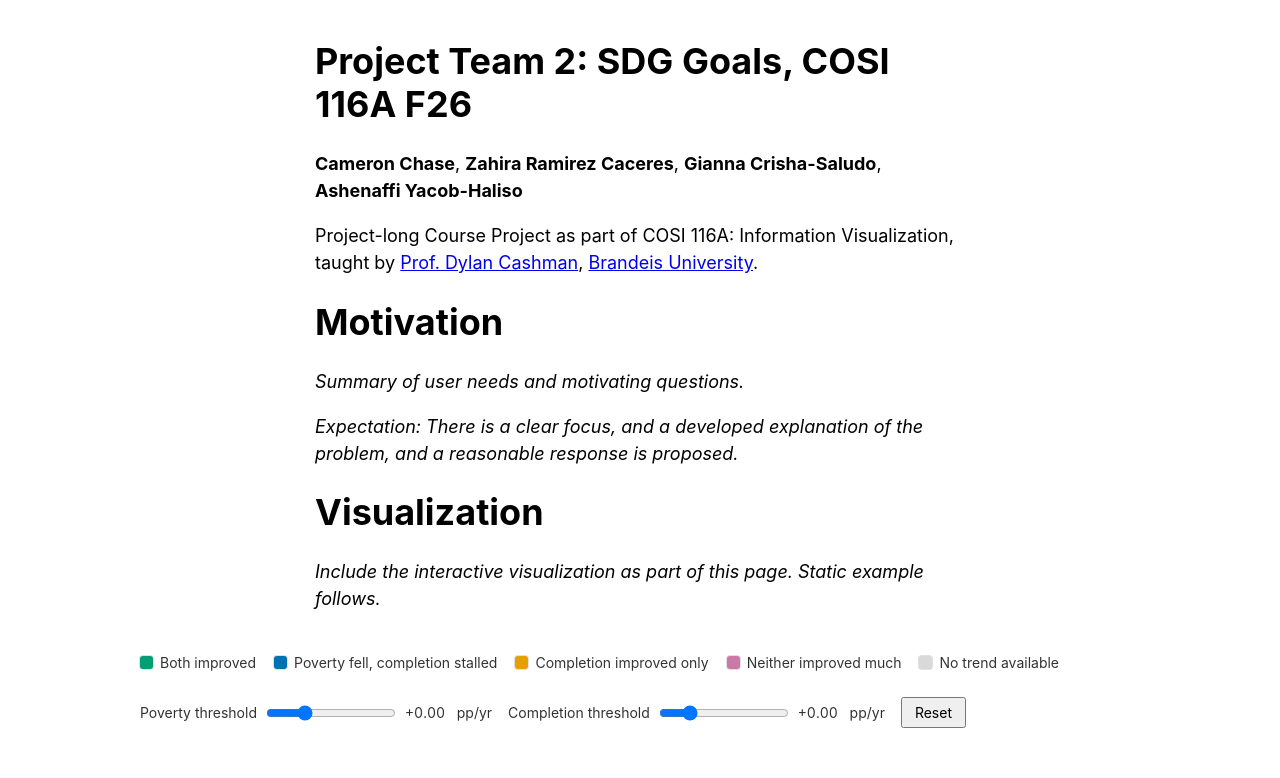
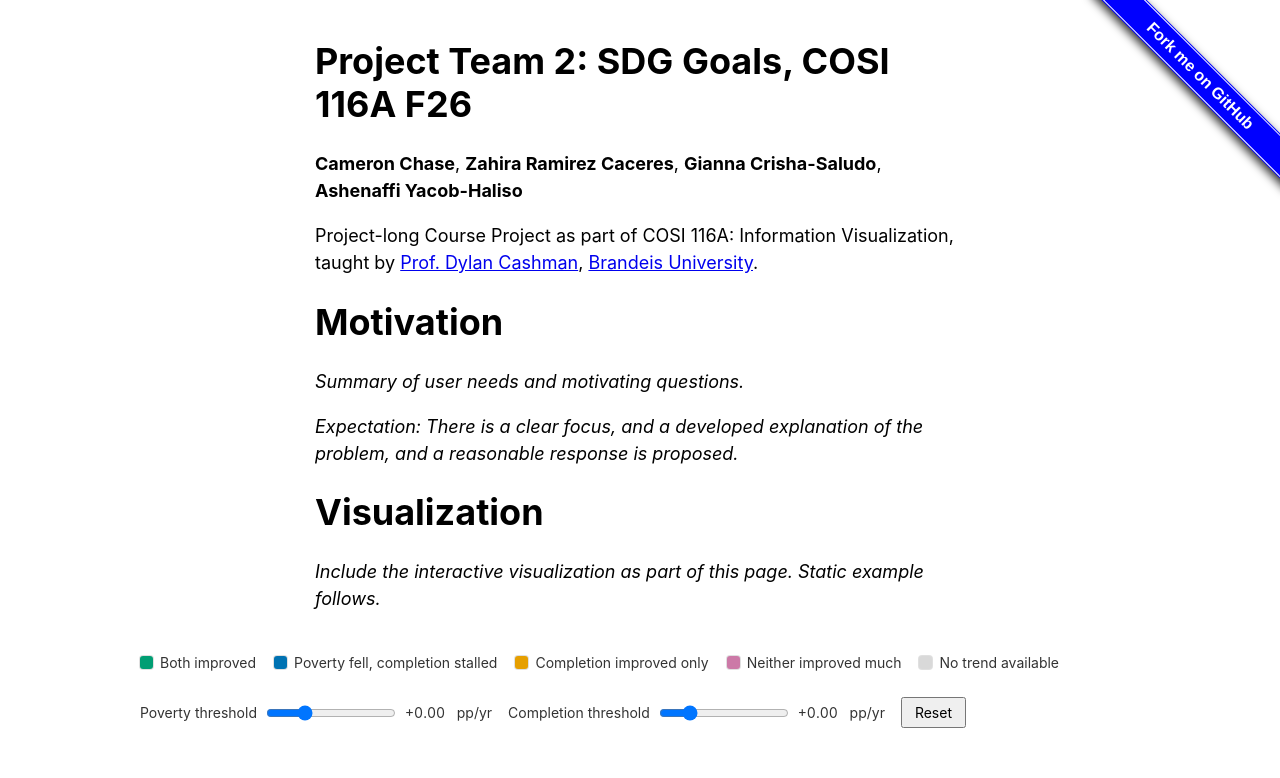
Before and after one commit to cameronschase/COSI116A-Group2-Final-Project, a plain HTML site: page index.html in a window 1280 px wide. Shown: the top 778 px of the page. Drawn offline with Linux system fonts and the light colour scheme.

Commit message:
Include fork on GitHub link

```diff
--- a/index.html
+++ b/index.html
@@ -24,6 +24,9 @@
 
 <!-- Main page content -->
 <body>
+
+  <!-- Our GitHub repo URL -->
+  <span id="forkongithub"><a href="https://github.com/cameronschase/COSI116A-Group2-Final-Project">Fork me on GitHub</a></span>
 
   <!-- Your writeup goes here -->
   <div class = "content-column">
```
